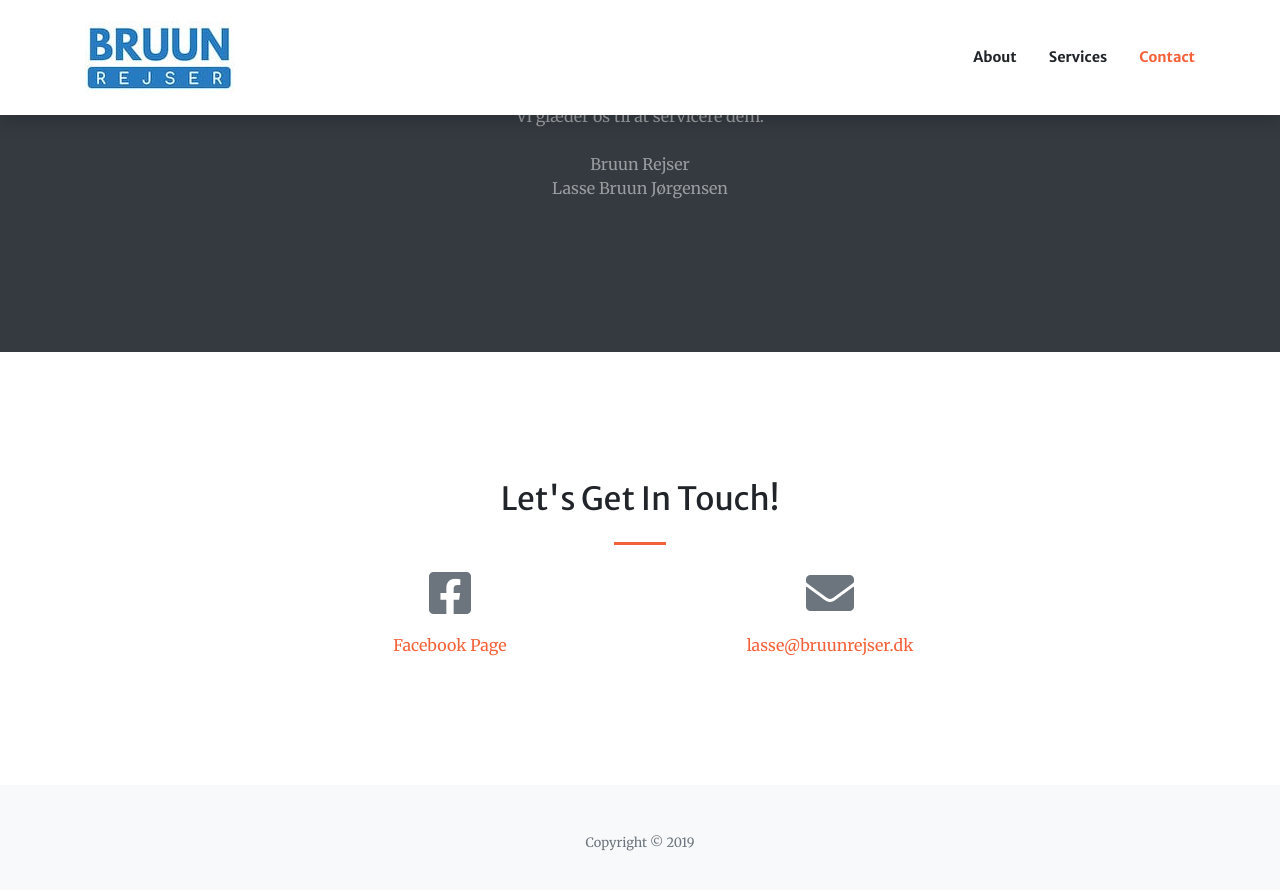
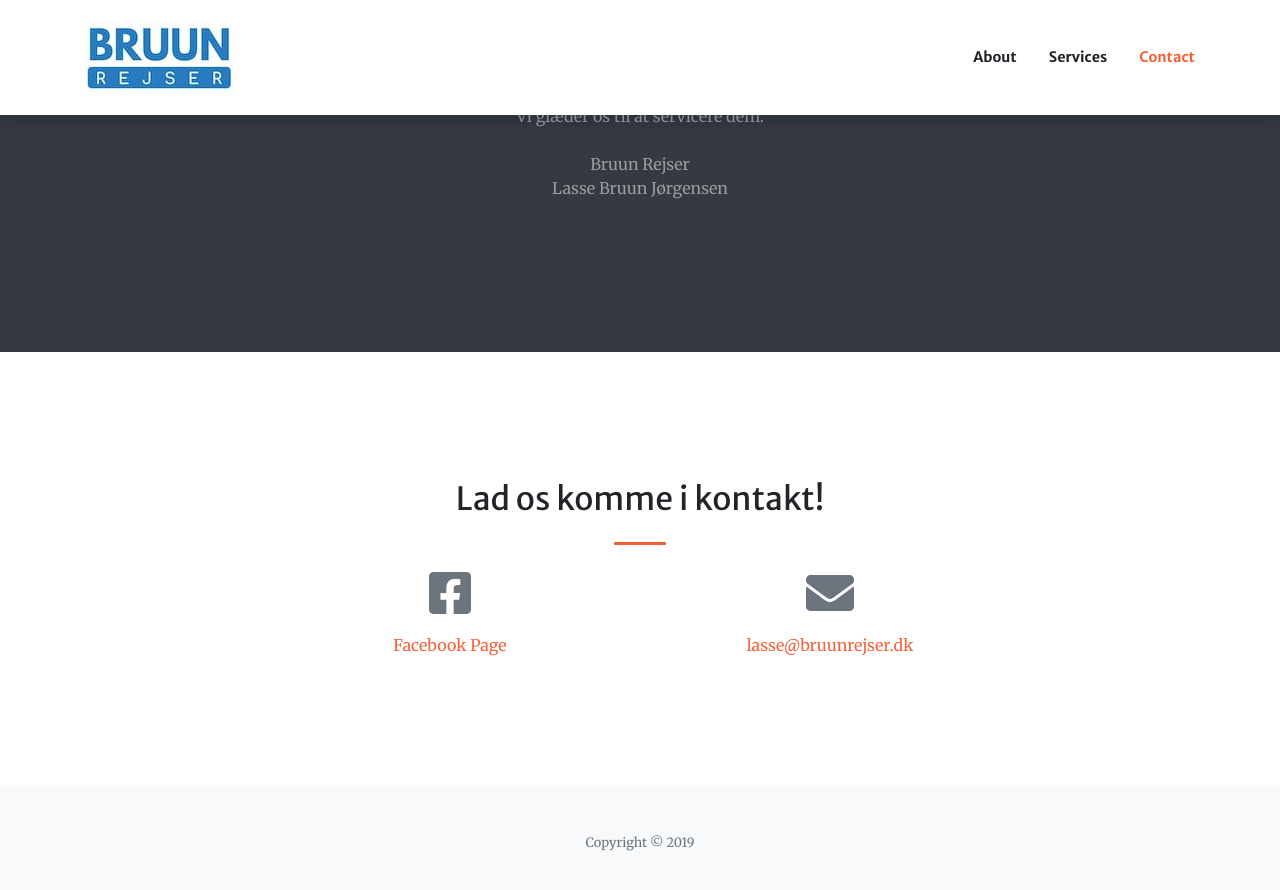
Before and after one commit to arpan45/test.github.io, a Jekyll site: the page theme1/index.html, which Jekyll copies as it is, in a window 1280 px wide and 900 px high, scrolled down 2237 px. Shown: the top 890 px of the window. Built offline with Jekyll 4.4.1, drawn with Linux system fonts in a browser that asks for light colours.

Commit message:
Update index.html

```diff
--- a/theme1/index.html
+++ b/theme1/index.html
@@ -232,7 +232,7 @@ Lasse Bruun Jørgensen
     <div class="container">
       <div class="row justify-content-center">
         <div class="col-lg-8 text-center">
-          <h2 class="mt-0">Let's Get In Touch!</h2>
+          <h2 class="mt-0">Lad os komme i kontakt!</h2>
           <hr class="divider my-4">
         <!--  <p class="text-muted mb-5">Ready to start your next project with us? Give us a call or send us an email and we will get back to you as soon as possible!</p>-->
         </div>
```
